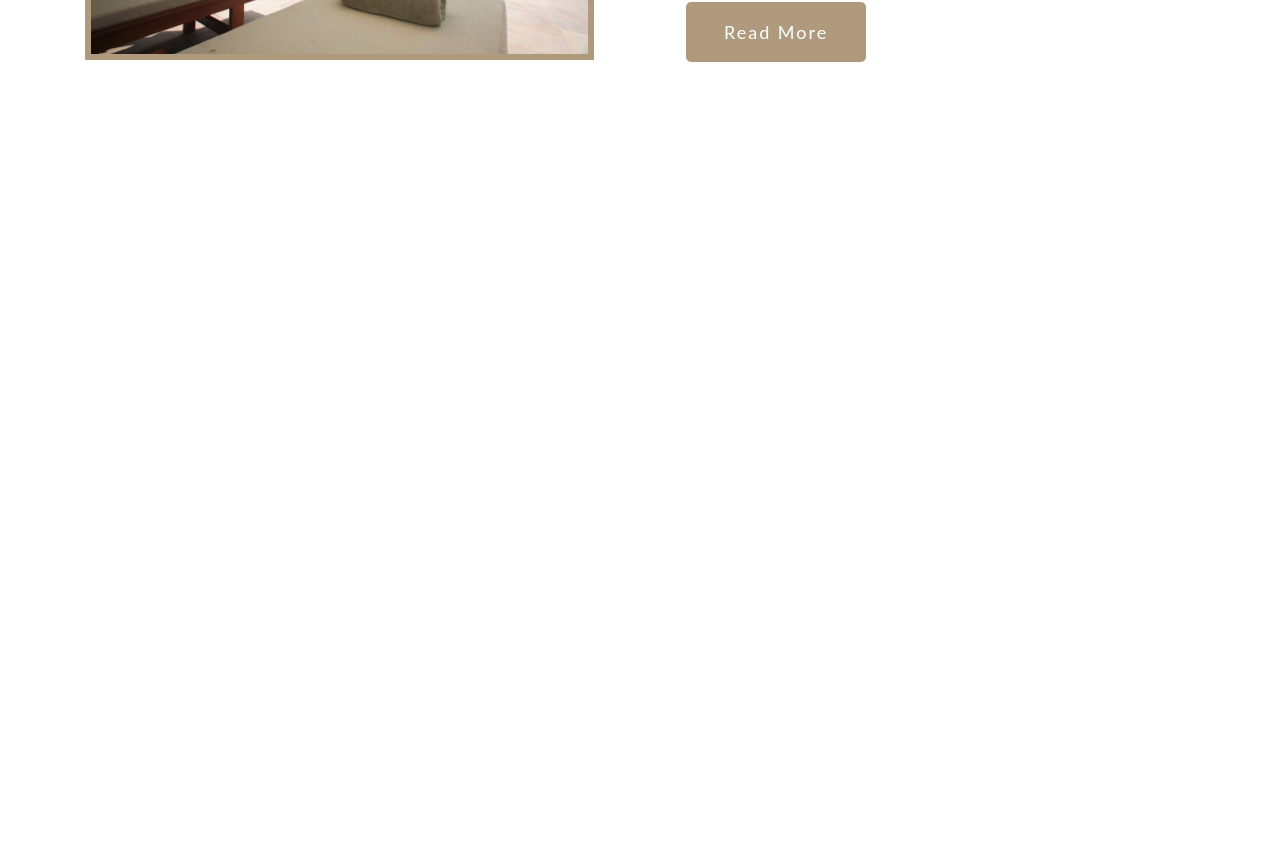
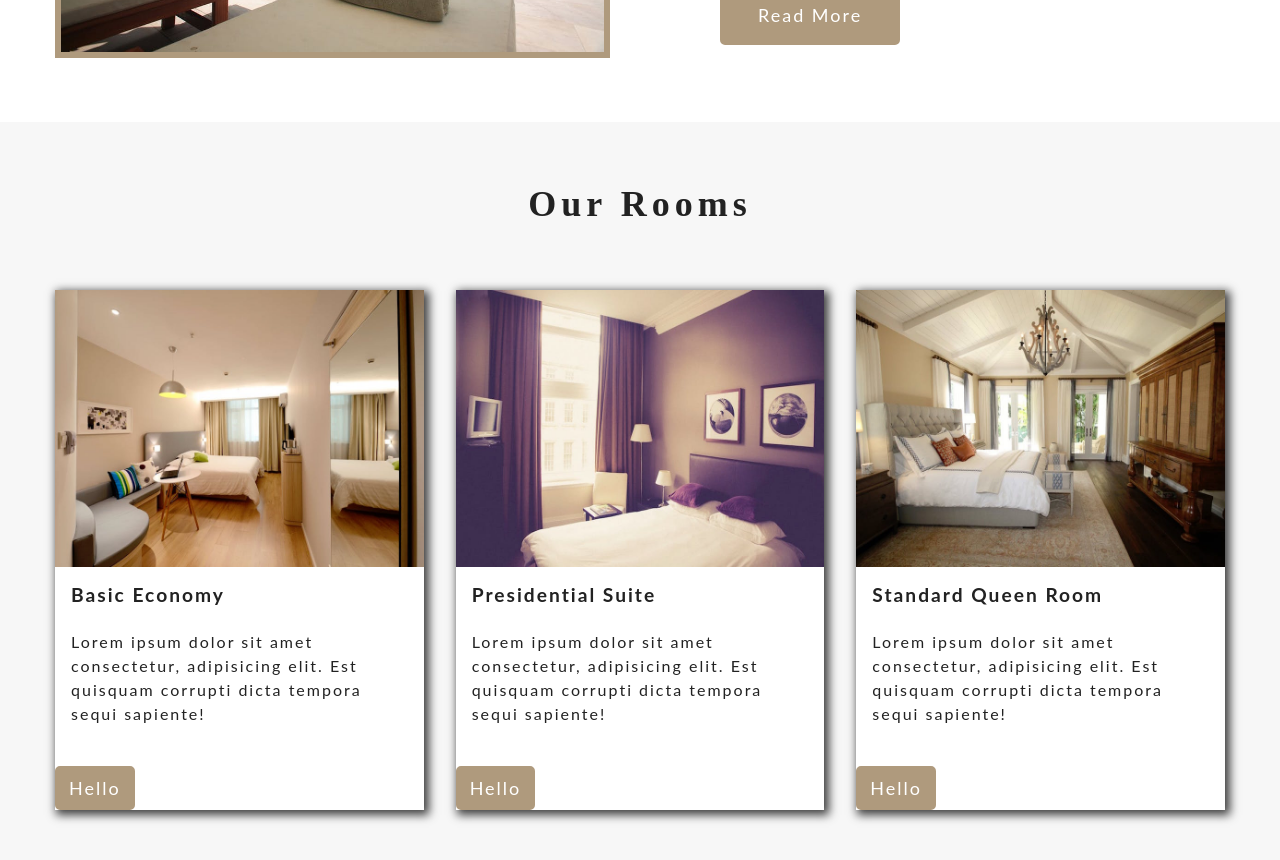
Before and after one commit to onTheDL/dc-resort, a React (Create React App) app: page / in a window 1280 px wide. Shown: the part 1180-2040 px from the top of the page. Before the commit the page ends 1336 px from the top, so only its background shows below. Built offline with nearby package versions, Linux system fonts and the light colour scheme.

Commit message:
Add Rooms section

```diff
--- a/src/components/globals/Buttons.js
+++ b/src/components/globals/Buttons.js
@@ -28,3 +28,7 @@
   text-decoration:none;
   cursor: pointer;
 `;
+
+export const SmallBtn = styled(PrimaryBtn)`
+  padding: ${setRem(9)} ${setRem(12)};
+`
--- a/src/components/home/About.js
+++ b/src/components/home/About.js
@@ -33,20 +33,25 @@
   width: 90vw;
   margin: 0 auto;
   ${media.desktop`
+    .about-img,
+    .about-info {
+      padding: ${setRem(0)};
+    }
     width: 100vw;
     max-width: 1170px;
     display: grid;
     grid-template-columns: 1fr 1fr;
-    grid-column-gap: ${setRem(32)};
+    grid-column-gap: ${setRem(60)};
 
-    .about-img {
+    .about-img, .about-info {
       align-self: center;
     }
-    /* .about-info {
-      p{
-        width: 90%;
-      }
-    } */
+    .about-info {
+      padding-left: ${setRem(50)};
+      /* p{
+        width: 80%;
+      } */
+    }
   `}
 `;
 
--- /dev/null
+++ b/src/components/home/Room.js
@@ -0,0 +1,89 @@
+import React from "react";
+import { SmallBtn } from "../globals/Buttons";
+import styled from "styled-components";
+import {
+  setRem,
+  setLetterSpacing,
+  setTransition,
+  setColor,
+  setShadow,
+  setBorder,
+} from "../../styles";
+import PropTypes from "prop-types";
+
+function Room({ className, room }) {
+  const { img = "", title = "", info = "", price = "N/A" } = room;
+
+  return (
+    <article className={className}>
+      <div className='img-container'>
+        <img src={img} alt='single room' />
+        <div className='price'>${price}</div>
+      </div>
+      <div className='room-info'>
+          <h4>{title}</h4>
+          <p>{info}</p>
+        </div>
+      <SmallBtn>Hello</SmallBtn>
+    </article>
+  );
+}
+
+Room.propTypes = {
+  room: PropTypes.shape({
+    img: PropTypes.string.isRequired,
+    title: PropTypes.string.isRequired,
+    info: PropTypes.string.isRequired,
+    price: PropTypes.number.isRequired,
+  })
+}
+
+export default styled(Room)`
+  background: ${setColor.mainWhite};
+  margin: ${setRem(32)} 0;
+  .img-container {
+    background: ${setColor.mainBlack};
+    //price will be position absolute, centered
+    position: relative;
+    img{
+      width: 100%;
+      display: block;
+      ${setTransition};
+    }
+    &:hover img{
+      opacity: 0.5;
+    }
+    .price {
+      position: absolute;
+      top: 50%;
+      left: 50%;
+      transform: translate(-50%, -50%);
+      color: ${setColor.mainWhite};
+      ${setLetterSpacing(5)};
+      font-size: ${setRem(22)};
+      padding: ${setRem(10)} ${setRem(33)};
+      ${setBorder({color: setColor.mainWhite})};
+      opacity: 0;
+      ${setTransition()};
+    }
+    &:hover .price {
+      opacity: 1;
+    }
+  }
+  .room-info {
+    padding: ${setRem()};
+    ${setLetterSpacing()};
+    h4{
+      text-transform: capitalize;
+    }
+    /* p{
+      ${setLetterSpacing()}
+    } */
+
+  }
+  ${setShadow.light};
+  ${setTransition()};
+  &:hover {
+    ${setShadow.dark};
+  }
+`;
--- /dev/null
+++ b/src/components/home/Rooms.js
@@ -0,0 +1,43 @@
+import React, { Component } from "react";
+import Room from "./Room";
+import styled from "styled-components";
+import Title from "../globals/Title";
+import Section from "../globals/Section";
+import rooms from "./rooms-data";
+import { setColor, media, setRem } from "../../styles";
+
+export default class Rooms extends Component {
+  state = {
+    rooms: rooms,
+  };
+
+  render() {
+    return (
+      <Section color={setColor.lightGrey}>
+        <Title title="our rooms" center />
+        <RoomsCenter>
+          {this.state.rooms.map((room) => {
+            return <Room key={room.id} room={room} />;
+          })}
+        </RoomsCenter>
+      </Section>
+    );
+  }
+}
+
+const RoomsCenter = styled.div`
+  width: 90vw;
+  margin: 0 auto;
+  ${media.tablet`
+    display: grid;
+    grid-template-columns: 1fr 1fr;
+    grid-column-gap: ${setRem(32)};
+  `};
+  ${media.desktop`
+    width: 100vw;
+    max-width: 1170px;
+  `};
+  ${media.large`
+    grid-template-columns: repeat(3, 1fr);
+  `};
+`;
--- /dev/null
+++ b/src/components/home/rooms-data.js
@@ -0,0 +1,30 @@
+import room1 from "../../images/room1.jpeg";
+import room2 from "../../images/room2.jpeg";
+import room3 from "../../images/room3.jpeg";
+
+export default [
+  {
+    id: 1,
+    img: room1,
+    title: "basic economy",
+    info:
+      "Lorem ipsum dolor sit amet consectetur, adipisicing elit. Est quisquam corrupti dicta tempora sequi sapiente!",
+    price: 125
+  },
+  {
+    id: 2,
+    img: room2,
+    title: "presidential suite",
+    info:
+      "Lorem ipsum dolor sit amet consectetur, adipisicing elit. Est quisquam corrupti dicta tempora sequi sapiente!",
+    price: 250
+  },
+  {
+    id: 3,
+    img: room3,
+    title: "standard queen room",
+    info:
+      "Lorem ipsum dolor sit amet consectetur, adipisicing elit. Est quisquam corrupti dicta tempora sequi sapiente!",
+    price: 375
+  }
+];
--- a/src/pages/Home.js
+++ b/src/pages/Home.js
@@ -1,12 +1,14 @@
 import React from 'react'
 import Header from '../components/home/Header'
 import About from '../components/home/About'
+import Rooms from '../components/home/Rooms'
 
 export default function Home() {
   return (
     <>
       <Header />
       <About />
+      <Rooms />
     </>
   )
 }
--- a/src/styles.js
+++ b/src/styles.js
@@ -67,9 +67,15 @@
 }, {});
 
 export const setTransition = ({
-  property='all',
-  time='0.2s',
-  motion='ease-in-out'
+  property = "all",
+  time = "0.2s",
+  motion = "ease-in-out",
 } = {}) => {
-  return `transition: ${property} ${time} ${motion}`
-}
+  return `transition: ${property} ${time} ${motion}`;
+};
+
+export const setShadow = {
+  light: "box-shadow: 3px 3px 9px 2px rgba(0,0,0,0.75)",
+  dark: "box-shadow: 7px 7px 9px 2px rgba(0,0,0,0.75)",
+  darkest: "box-shadow: 10px 10px 9px 2px rgba(0,0,0,0.75)",
+};
```
Also changed, not shown: 1 other file (tests, documents, lock files or other folders).
